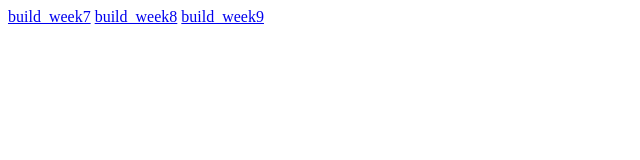
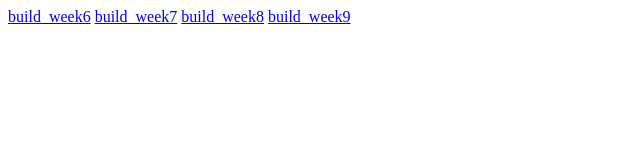
Before and after one commit to ThomasChen1220/TiedTogetherBuild, a plain HTML site: page index.html in a window 1280 px wide. Shown: the whole page, without its empty margins (0-640 px from the left). Drawn offline with Linux system fonts and the light colour scheme.

Commit message:
added fake link

```diff
--- a/index.html
+++ b/index.html
@@ -3,6 +3,7 @@
   <head>
   </head>
   <body>
+    <a href="build_week7/index.html">build_week6</a>
     <a href="build_week7/index.html">build_week7</a>
     <a href="build_week8/index.html">build_week8</a>
     <a href="build_week9/index.html">build_week9</a>
```
